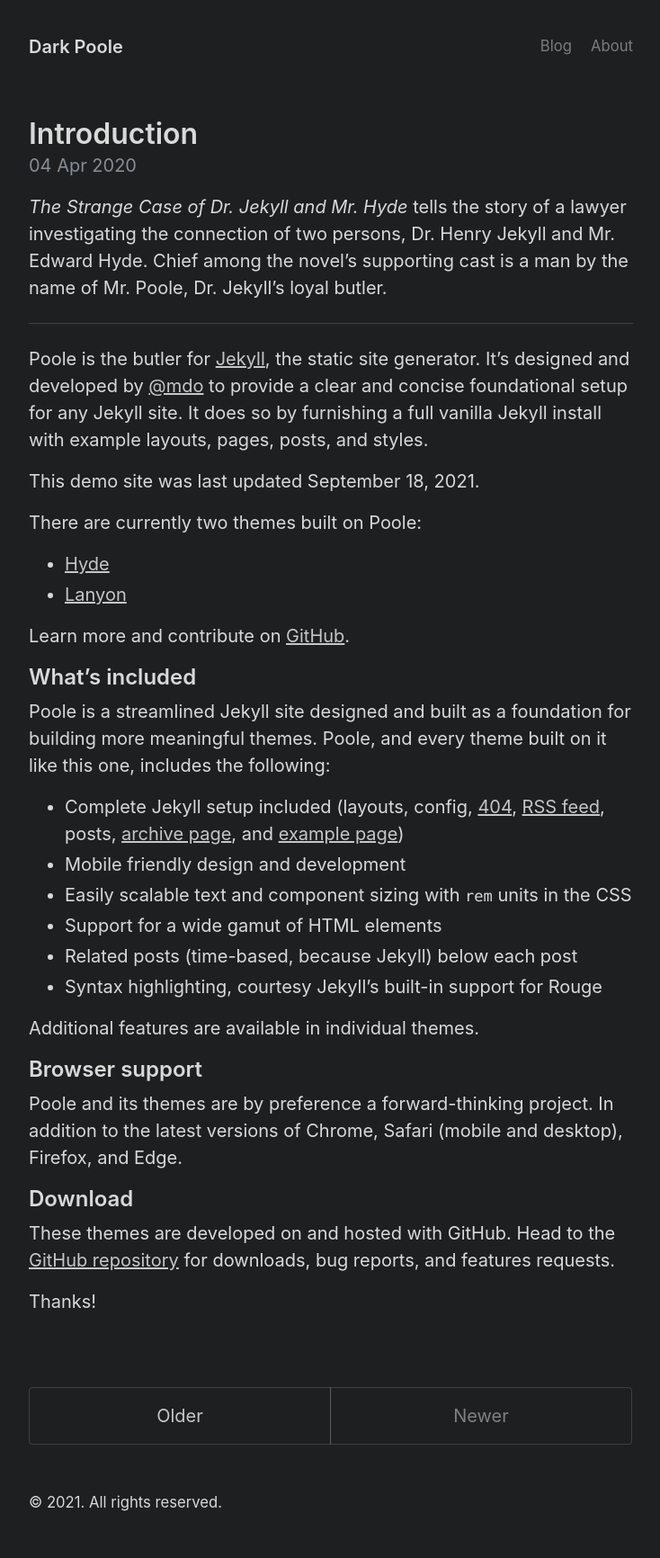
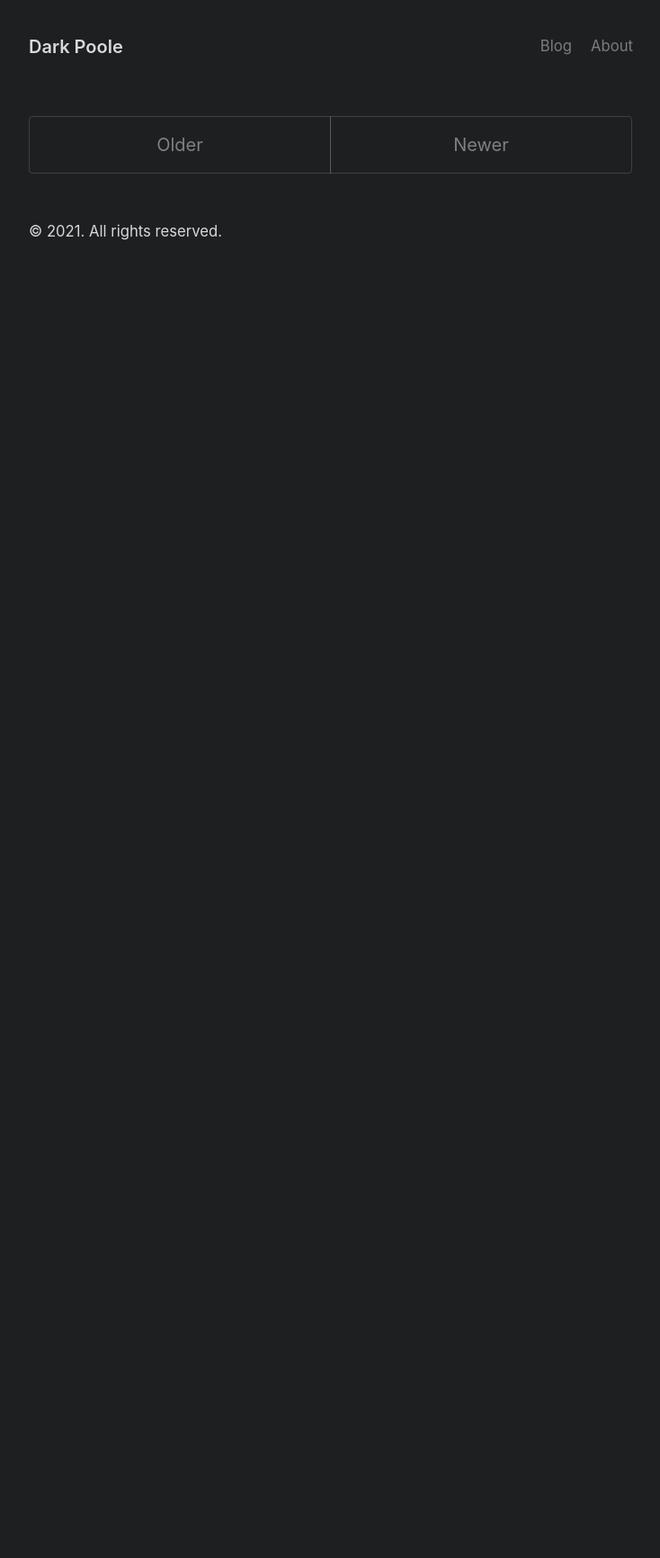
Before and after one commit to mathidot/mathidot.github.io, a Jekyll site: the page built from index.html, in a window 1280 px wide. Shown: the whole page at 90% size, without its empty margins (272-1006 px from the left). Built offline with Jekyll 4.4.1, drawn with Linux system fonts in a browser that asks for light colours; the list of posts is cut into pages by our own code; after the commit the page ends 900 px from its top, so only the background shows below that.

Commit message:
2021/9/18

```diff
--- a/_config.yml
+++ b/_config.yml
@@ -32,9 +32,9 @@ sass:
 
 # Specify the author for blog posts
 author:
-  name: Mark Otto
-  url: https://twitter.com/mdo
-  email: markdotto@gmail.com
+  name: Cuidongliang
+  url: https://www.douban.com/people/189800336/
+  email: c1216440698@126.com
 
 # Custom vars
 version: 3.0.0
--- a/_posts/2020-04-04-introduction.md
+++ /dev/null
@@ -1,42 +0,0 @@
----
-layout: post
-title: Introduction
----
-
-*The Strange Case of Dr. Jekyll and Mr. Hyde* tells the story of a lawyer investigating the connection of two persons, Dr. Henry Jekyll and Mr. Edward Hyde. Chief among the novel's supporting cast is a man by the name of Mr. Poole, Dr. Jekyll's loyal butler.
-
------
-
-Poole is the butler for [Jekyll](http://jekyllrb.com), the static site generator. It's designed and developed by [@mdo](https://twitter.com/mdo) to provide a clear and concise foundational setup for any Jekyll site. It does so by furnishing a full vanilla Jekyll install with example layouts, pages, posts, and styles.
-
-This demo site was last updated {{ site.time | date: "%B %d, %Y" }}.
-
-There are currently two themes built on Poole:
-
-* [Hyde](http://hyde.getpoole.com)
-* [Lanyon](http://lanyon.getpoole.com)
-
-Learn more and contribute on [GitHub]({{ site.github.repo }}).
-
-## What's included
-
-Poole is a streamlined Jekyll site designed and built as a foundation for building more meaningful themes. Poole, and every theme built on it like this one, includes the following:
-
-* Complete Jekyll setup included (layouts, config, [404]({{ '404.html' | relative_url }}), [RSS feed]({{ 'atom.xml' | relative_url }}), posts, [archive page]({{ 'archive' | relative_url }}), and [example page]({{ 'about' | relative_url }}))
-* Mobile friendly design and development
-* Easily scalable text and component sizing with `rem` units in the CSS
-* Support for a wide gamut of HTML elements
-* Related posts (time-based, because Jekyll) below each post
-* Syntax highlighting, courtesy Jekyll's built-in support for Rouge
-
-Additional features are available in individual themes.
-
-## Browser support
-
-Poole and its themes are by preference a forward-thinking project. In addition to the latest versions of Chrome, Safari (mobile and desktop), Firefox, and Edge.
-
-## Download
-
-These themes are developed on and hosted with GitHub. Head to the [GitHub repository]({{ site.github.repo }}) for downloads, bug reports, and features requests.
-
-Thanks!
--- a/about.md
+++ b/about.md
@@ -4,26 +4,5 @@ title: About
 ---
 
 <p class="message">
-  Hey there! This page is included as an example. Feel free to customize it for your own use upon downloading. Carry on!
+  欢迎来到我的博客，在这里我会分享我平时的所学的知识以及个人人生体验。我的主要兴趣点为Operating System,Compiler,CG和Math，当然音乐也是我的一大爱好，对哲学也略感兴趣。我目前在深圳大学读研究生，我的邮箱是c1216440698@126.com，有深圳的朋友欢迎来找我玩。
 </p>
-
-In the novel, *The Strange Case of Dr. Jekyll and Mr. Hyde*, Mr. Poole is Dr. Jekyll's virtuous and loyal butler. Similarly, Poole is an upstanding and effective butler that helps you build Jekyll themes. It's made by [@mdo](https://twitter.com/mdo).
-
-There are currently two themes built on Poole:
-
-- [Hyde](https://hyde.getpoole.com)
-- [Lanyon](https://lanyon.getpoole.com)
-
-Learn more and contribute on [GitHub](https://github.com/poole).
-
-## Setup
-
-Some fun facts about the setup of this project include:
-
-- Built for [Jekyll](https://jekyllrb.com)
-- Developed on GitHub and hosted for free on [GitHub Pages](https://pages.github.com)
-- Coded with [Atom](https://atom.io), an amazing open source code editor
-
-Have questions or suggestions? Feel free to [open an issue on GitHub](https://github.com/poole/poole/issues/new) or [ask me on Twitter](https://twitter.com/mdo).
-
-Thanks for reading!
```
Also changed, not shown: _posts/2020-03-01-whats-jekyll.md (deleted, +0 -10 lines), _posts/2020-04-02-example-content.md (deleted, +0 -168 lines), _posts/2020-04-03-options.md (deleted, +0 -166 lines).
